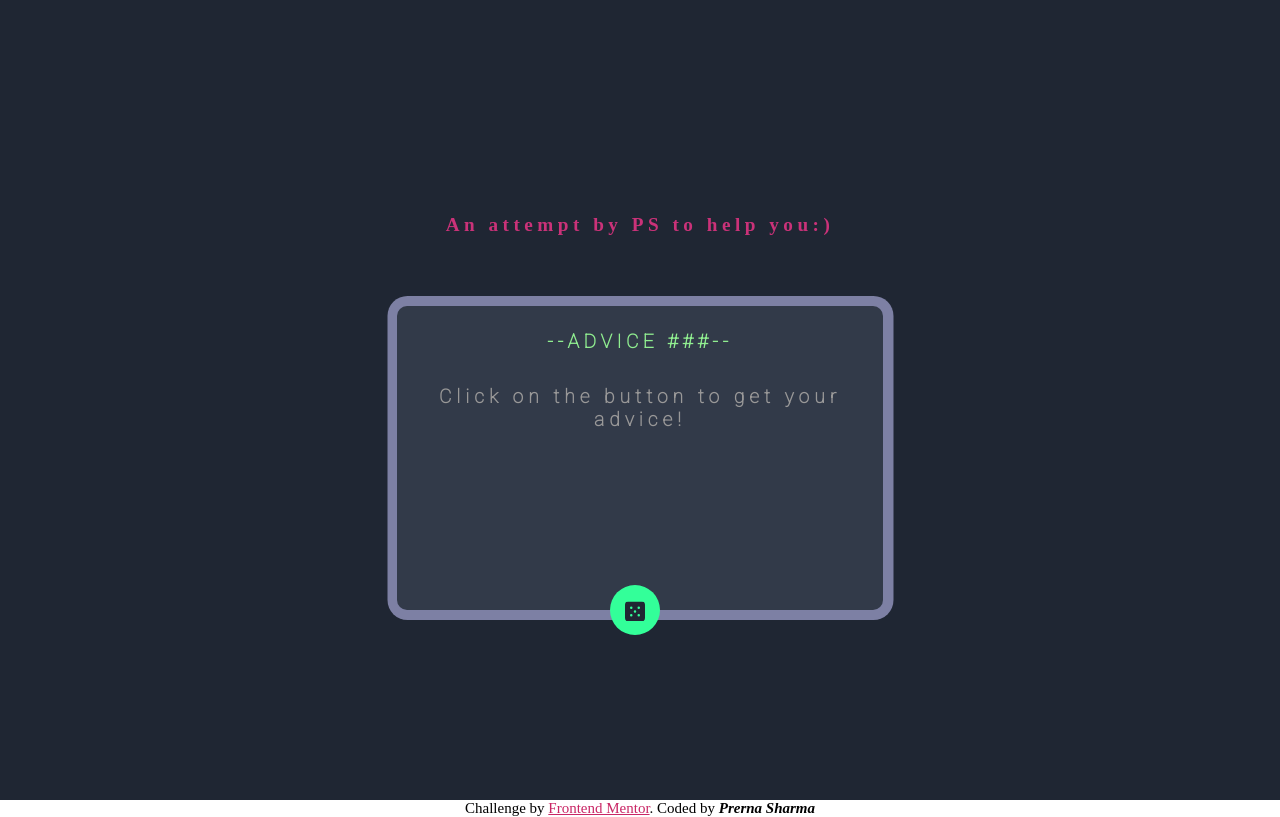
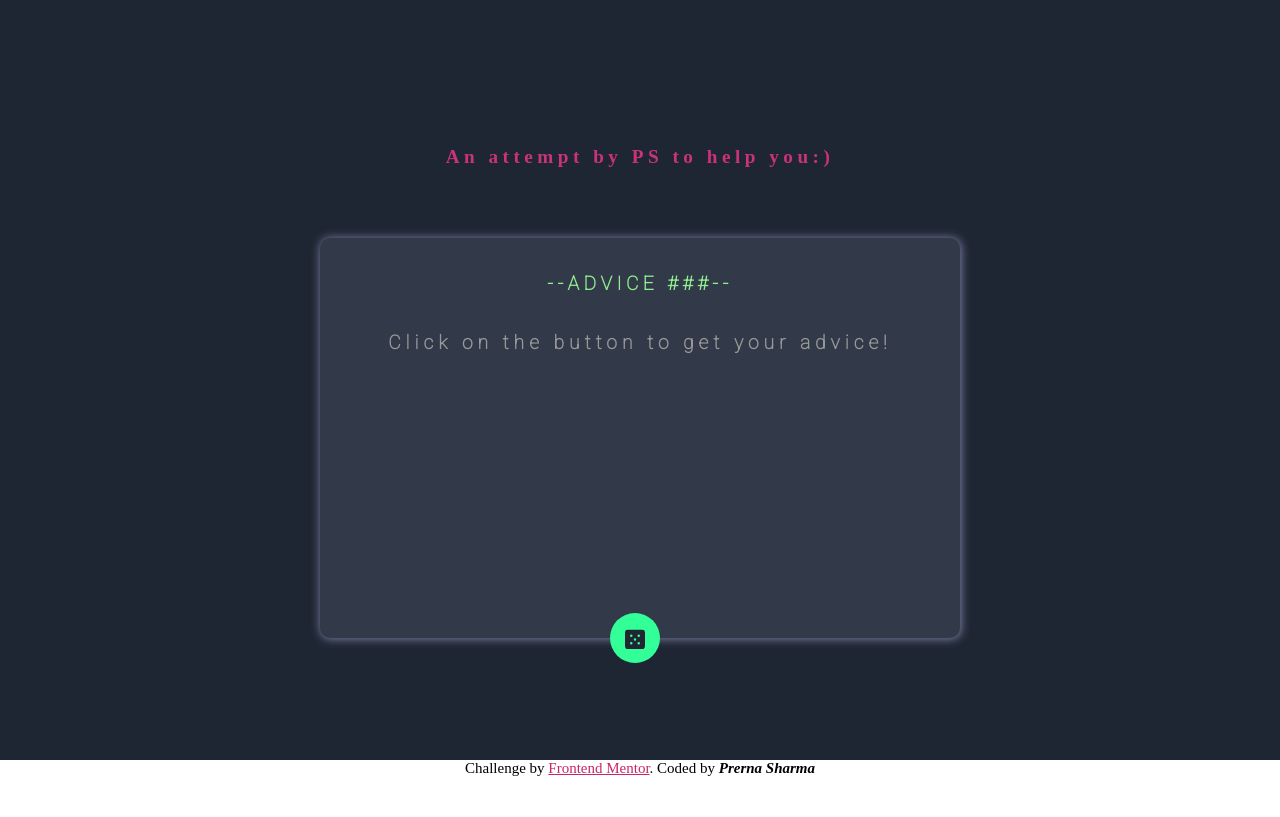
Before and after one commit to PS2314/advice-generator-app-main, a plain HTML site: page index.html in a window 1280 px wide. Drawn offline with Linux system fonts and the light colour scheme.

Commit message:
changes in flex!

```diff
--- a/style.css
+++ b/style.css
@@ -6,7 +6,7 @@
 
 .PS_container {
   width: 100vw;
-  height: 100vh;
+  height: 95vh;
   display: flex;
   flex-direction: column;
   justify-content: center;
@@ -16,8 +16,8 @@
 }
 
 .cards {
-  width: 38vw;
-  height: 38vh;
+  width: 50vw;
+  height: 50vh;
   background: hsl(217, 19%, 24%);
   color: white;
   display: flex;
@@ -26,9 +26,9 @@
   text-align: center;
   align-items: center;
   border-radius: 10px;
-  box-shadow: 0.5px 0px 0px 10px rgba(164, 165, 210, 0.708);
-  box-sizing: content-box;
-  padding: auto;
+  box-shadow: 0.7px 0.5px 10px 0.5px rgba(164, 165, 210, 0.708);
+  box-sizing: border-box;
+  padding: 10px 10px 0px 10px;
   font-family: Roboto;
 }
 
@@ -36,9 +36,7 @@
   font-size: 1.2rem;
   font-weight: bold;
   padding: 70px 0;
-
   text-align: center;
-
   padding-top: 1.5rem;
   color: rgb(202, 50, 121);
   letter-spacing: 4.5px;
```
